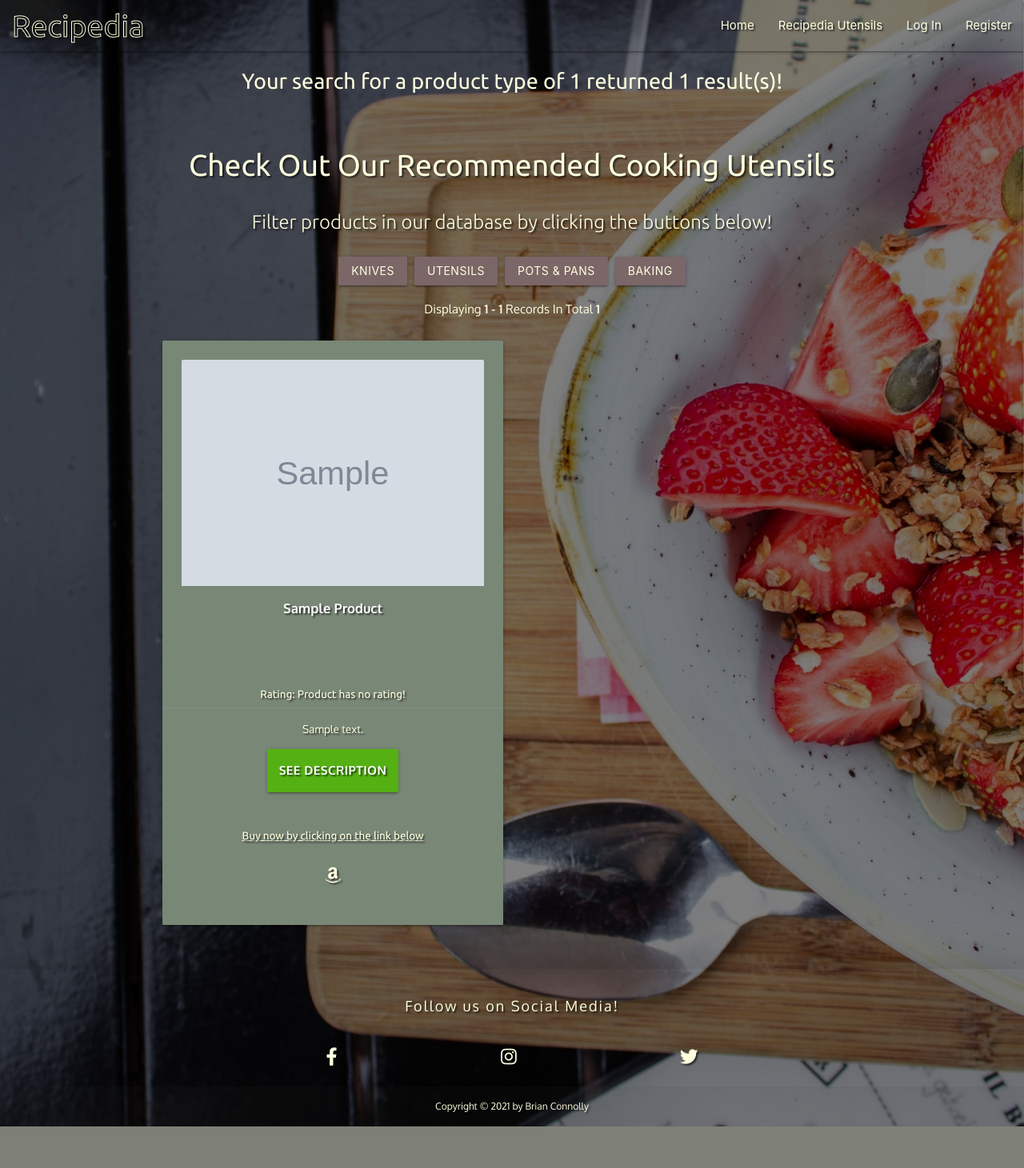
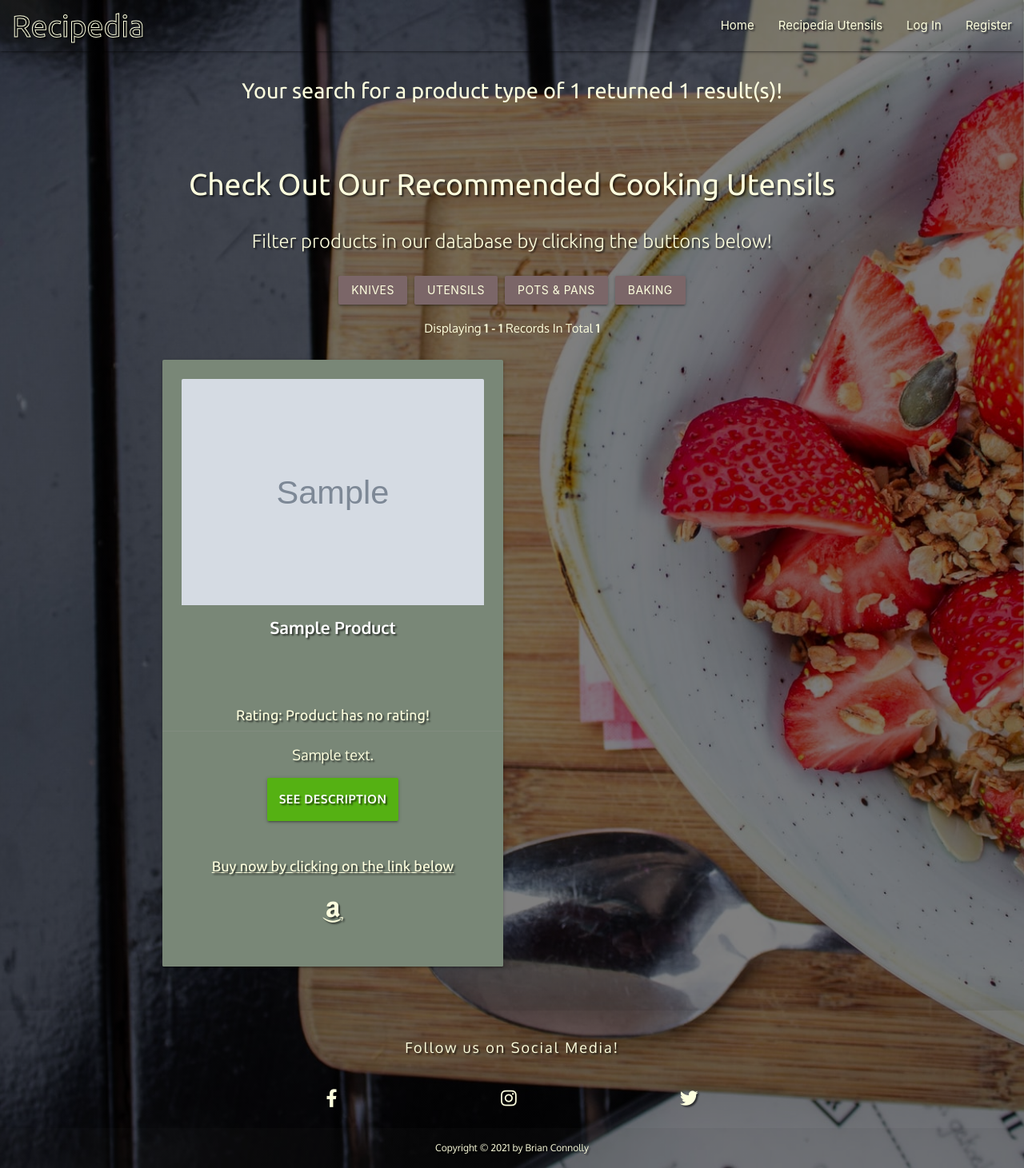
Before and after one commit to Brianconn71/ms3-recipedia, a Flask app: page /product_search/1 in a window 1280 px wide. Shown: the whole page at 80% size. Before the commit the page ends 1409 px from the top, so only its background shows below. Run offline with Flask 2, Linux system fonts and the light colour scheme; grey boxes marked "Sample" are stand-in pictures; a database or web service that is not in the repository returns one stand-in record (values such as "Sample title"); some libraries are stand-ins or nearby versions.

Commit message:
edit: changed some mistakes that were made with sizing on the products page

```diff
--- a/static/css/style.css
+++ b/static/css/style.css
@@ -125,8 +125,9 @@ p{
 .flash-msg-text{
     color: var(--text-white);
     font-family: 'Ubuntu', sans-serif;
-    font-size: 1rem;
+    font-size: 0.8rem;
     text-align: center;
+    padding: 0.8rem
 }
 h1,
 h2,
@@ -423,7 +424,7 @@ ul>li.list-decoration{
 /* products page */
 .product-description{
     color: var(--text-white);
-    font-size: 0.9rem;
+    font-size: 0.8rem;
 }
 #product-title{
     padding: 0.8rem 0;
@@ -441,7 +442,7 @@ ul>li.list-decoration{
 }
 .thumb-up{
     color: var(--text-white);
-    font-size: 0.9rem;
+    font-size: 0.8rem;
 }
 .icon-spacing{
     margin-right: 0.3rem;
@@ -450,7 +451,7 @@ ul>li.list-decoration{
 .buy-now-head{
     color: var(--text-white);
     font-family: 'Ubuntu', sans-serif;
-    font-size: 0.9rem;
+    font-size: 0.8rem;
 }
 /* materialize had there own styling on a tags that was affecting the way my links were set up on the products page, the only way I could fix the issue was to copy the exact styling selector they used and change the margins manually */
 .card .card-action a:not(.btn):not(.btn-large):not(.btn-small):not(.btn-large):not(.btn-floating){
@@ -547,6 +548,18 @@ select:-webkit-autofill {
     .flash-msg-text{
         font-size: 1.3rem;
     }
+    .thumb-up{
+        font-size: 1rem;
+    }
+    .product-description{
+        font-size: 1rem;
+    }
+    .buy-now-head{
+        font-size: 1rem;
+    }
+    .buy-now-icon{
+        font-size: 2rem;
+    }
 }
 @media only screen and (min-width: 450px){
     .col>.recipe-links{
@@ -560,6 +573,12 @@ select:-webkit-autofill {
     }
     .sidenav{
         width: 60%
+    }
+    .search-heading{
+        font-size: 2.2rem;
+    }
+    #product-title{
+        font-size: 1.4rem;
     }
 }
 @media only screen and (min-width: 600px){
@@ -596,4 +615,13 @@ select:-webkit-autofill {
     .card .recipe-title{
         font-size: 1.8rem;
     }
+    .thumb-up{
+        font-size: 1.2rem;
+    }
+    .product-description{
+        font-size: 1.2rem;
+    }
+    .buy-now-head{
+        font-size: 1.2rem;
+    }
 }
```
